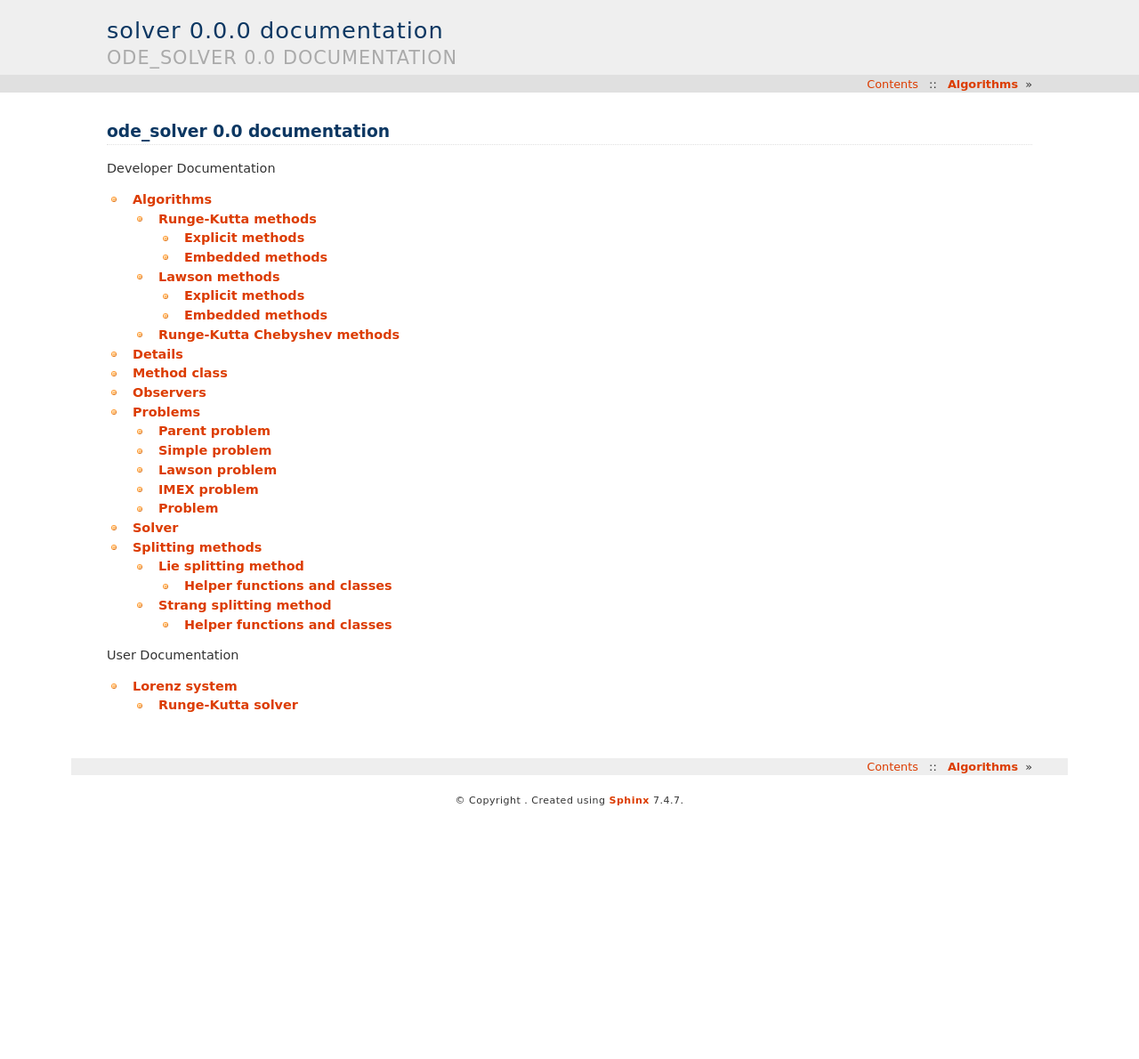
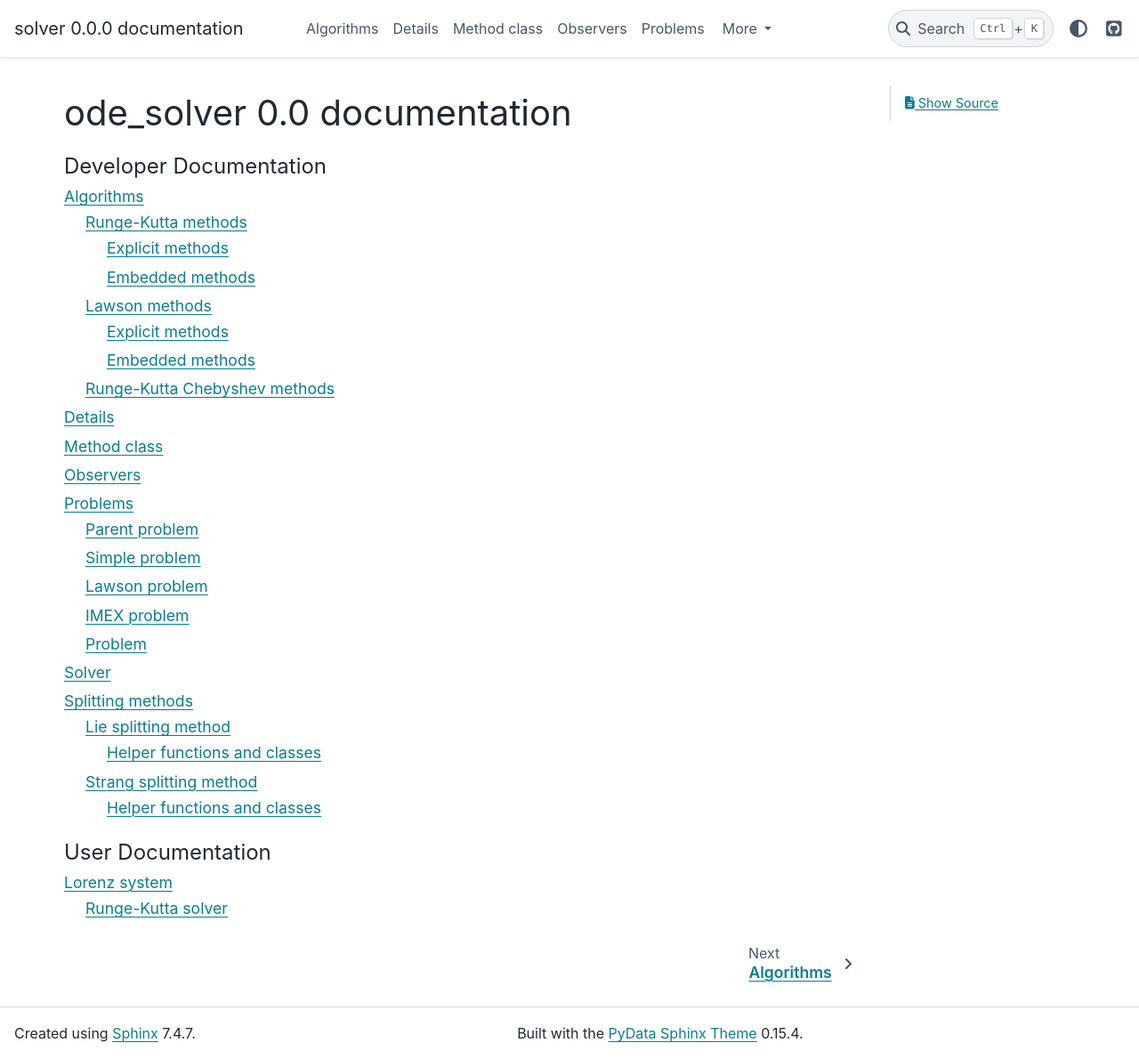
Before and after one commit to hpc-maths/ponio, a Sphinx documentation site: the page built from solver/doc/source/index.rst, in a window 1280 px wide and 1190 px high. Shown: the whole window at 89% size. Built offline with Sphinx 7.4.7 and the PyData theme 0.15.4, drawn with Linux system fonts in a browser that asks for light colours.

```diff
--- a/solver/doc/source/conf.py
+++ b/solver/doc/source/conf.py
@@ -42,8 +42,7 @@ extensions = [
     'sphinx.ext.todo',
     'sphinx.ext.mathjax',
     'sphinx.ext.graphviz',
-    'breathe',
-    'sphinx.ext.viewcode',
+    'breathe'
 ]
 
 breathe_projects = {'solver': '../xml'}
@@ -89,13 +88,21 @@ pygments_style = None
 # The theme to use for HTML and HTML Help pages.  See the documentation for
 # a list of builtin themes.
 #
-html_theme = 'haiku'
+html_theme = 'pydata_sphinx_theme'
 
 # Theme options are theme-specific and customize the look and feel of a theme
 # further.  For a list of options available for each theme, see the
 # documentation.
 #
-html_theme_options = {
+html_theme_options = {"icon_links": [
+    {
+        "name": "GitHub",
+        "url": "https://github.com/hpc-maths/ponio",
+        "icon": "fa-brands fa-square-github",
+        "type": "fontawesome",
+    },
+],
+    "primary_sidebar_end": ["sidebar-ethical-ads.html"],
 }
 
 # Add any paths that contain custom static files (such as style sheets) here,
@@ -120,7 +127,7 @@ html_css_files = [
 # -- Options for HTMLHelp output ---------------------------------------------
 
 # Output file base name for HTML help builder.
-htmlhelp_basename = 'Samuraidoc'
+htmlhelp_basename = 'poniodoc'
 
 
 # -- Options for LaTeX output ------------------------------------------------
@@ -170,8 +177,8 @@ man_pages = [
 # (source start file, target name, title, author,
 #  dir menu entry, description, category)
 texinfo_documents = [
-    (master_doc, 'Samurai', 'Samurai Documentation',
-     author, 'Samurai developers', 'One line description of project.',
+    (master_doc, 'Ponio', 'Ponio Documentation',
+     author, 'Ponio developers', 'One line description of project.',
      'Miscellaneous'),
 ]
 
@@ -203,9 +210,7 @@ todo_include_todos = True
 
 # -- Breathe configuration for readthedocs -----------------------------------
 
-
 read_the_docs_build = os.environ.get('READTHEDOCS', None) == 'True'
 
 if read_the_docs_build:
-
     subprocess.call('cd ..; doxygen', shell=True)
```
Also changed, not shown: .readthedocs.yml.
